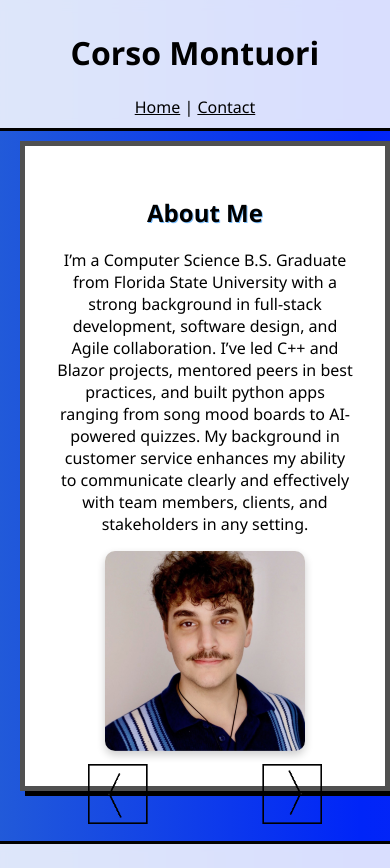
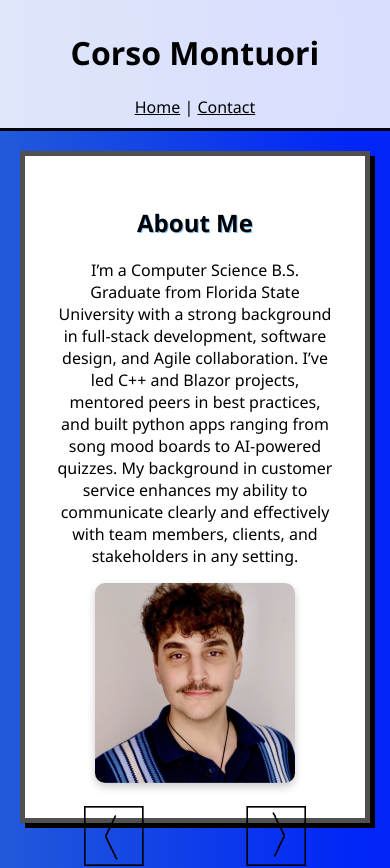
Before and after one commit to Corsionio/Portfolio, a React (Create React App) app: page / in a window 390 px wide. Shown: the top 868 px of the page. Built offline with nearby package versions, Linux system fonts and the light colour scheme; the HTML template or start-up script is replaced by a standard one.

Commit message:
change to sliding logic

```diff
--- a/src/pages/HomeSlider.css
+++ b/src/pages/HomeSlider.css
@@ -55,11 +55,12 @@
 @media (max-width: 768px) {
   .slider-container {
     max-width: 100vw;
-    padding: 0 10px;
   }
 
-  .slide {
-    padding: 10px;
+  .slider-track {
+    display: flex;
+    transition: transform 0.7s ease-in-out;
+    gap: 40px;
   }
 
   .arrow {
```
